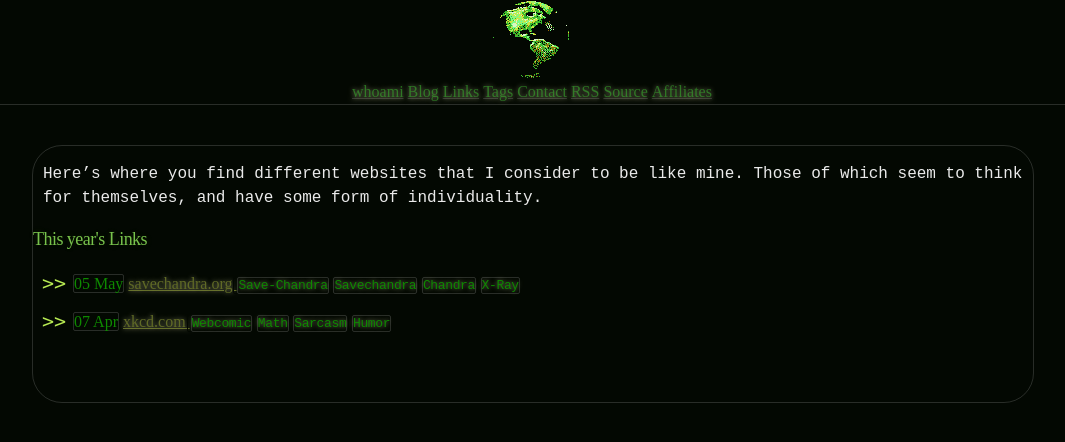
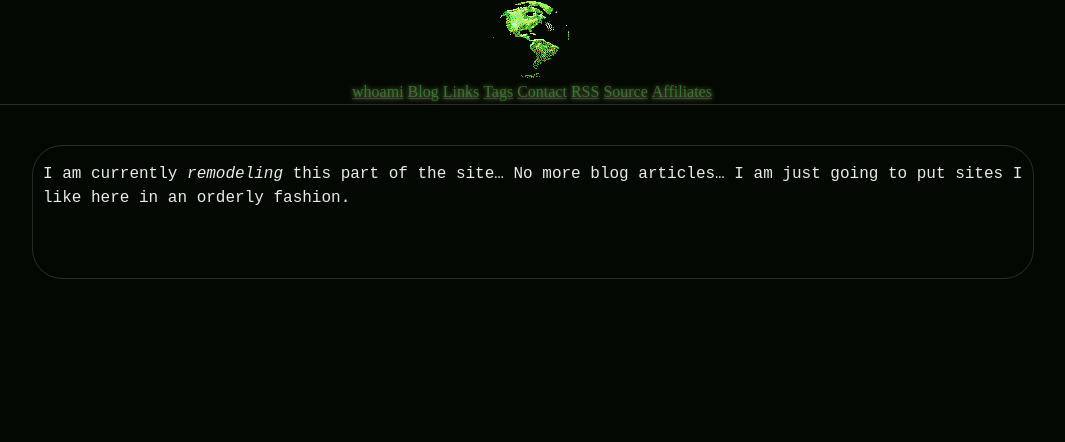
Before and after one commit to CamoCatX/camocatx.github.io, a Jekyll site: the page built from links/index.md, in a window 1280 px wide. Shown: the top 442 px of the page, without its empty margins (108-1173 px from the left). Built offline with Jekyll 4.4.1, drawn with Linux system fonts in a browser that asks for light colours.

Commit message:
renamed:    links/_posts/2024-04-07-xkcd.md -> blog/_posts/2024-04-07-xkcd.md renamed:    links/_posts/2024-05-05-savechandra.md -> blog/_posts/2024-05-05-savechandra.md modified:   links/index.md

```diff
--- a/links/index.md
+++ b/links/index.md
@@ -5,7 +5,7 @@ title: Links
 
 
 
-Here's where you find different websites that I consider to be like mine. Those of which seem to think for themselves, and have some form of individuality.
+I am currently *remodeling* this part of the site... No more blog articles... I am just going to put sites I like here in an orderly fashion.
 
 <section>
   {% if site.categories.links[0] %}
```
Also changed, not shown: blog/_posts/2024-04-07-xkcd.md (renamed from links/_posts/2024-04-07-xkcd.md), blog/_posts/2024-05-05-savechandra.md (renamed from links/_posts/2024-05-05-savechandra.md).
